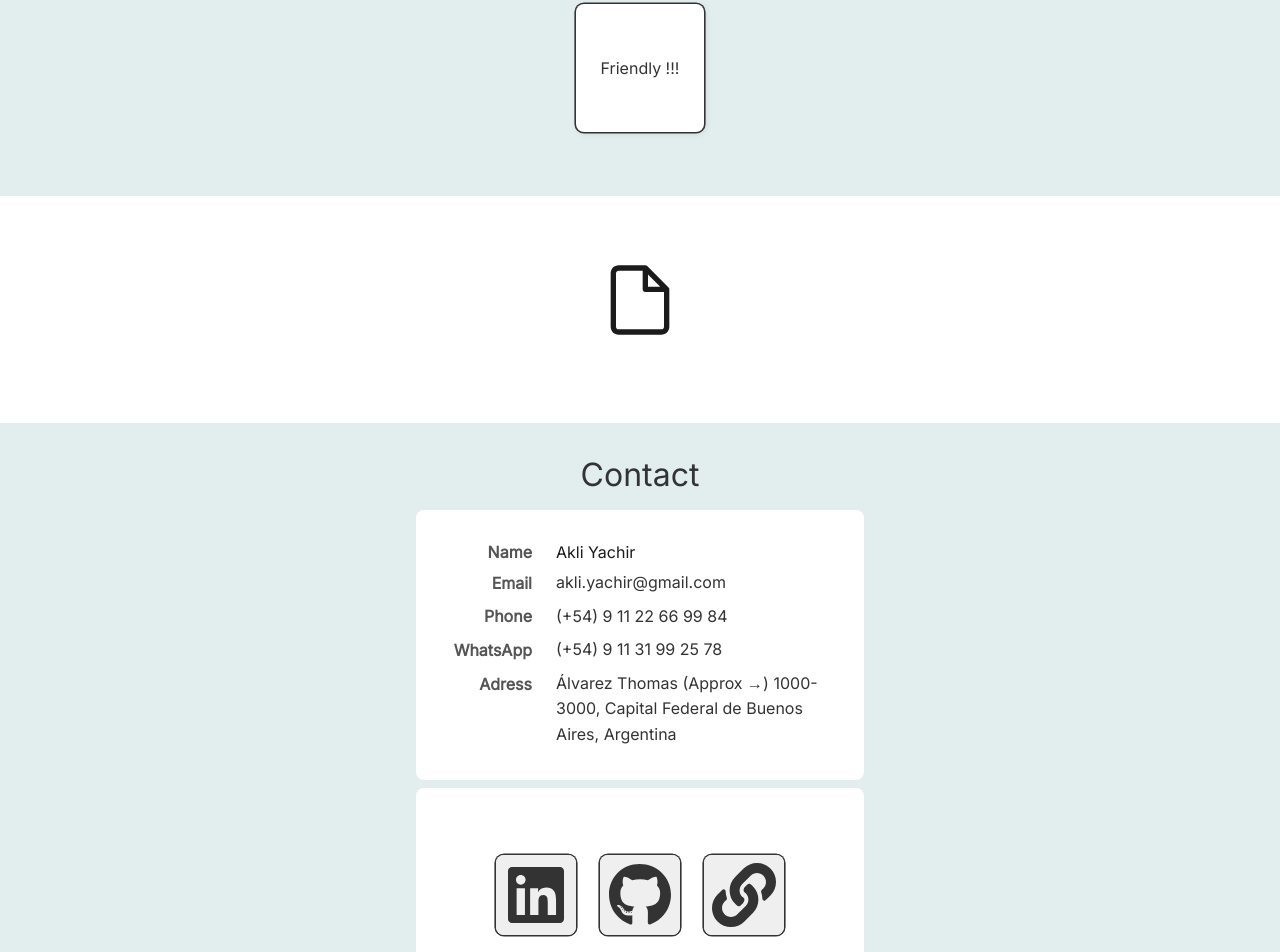
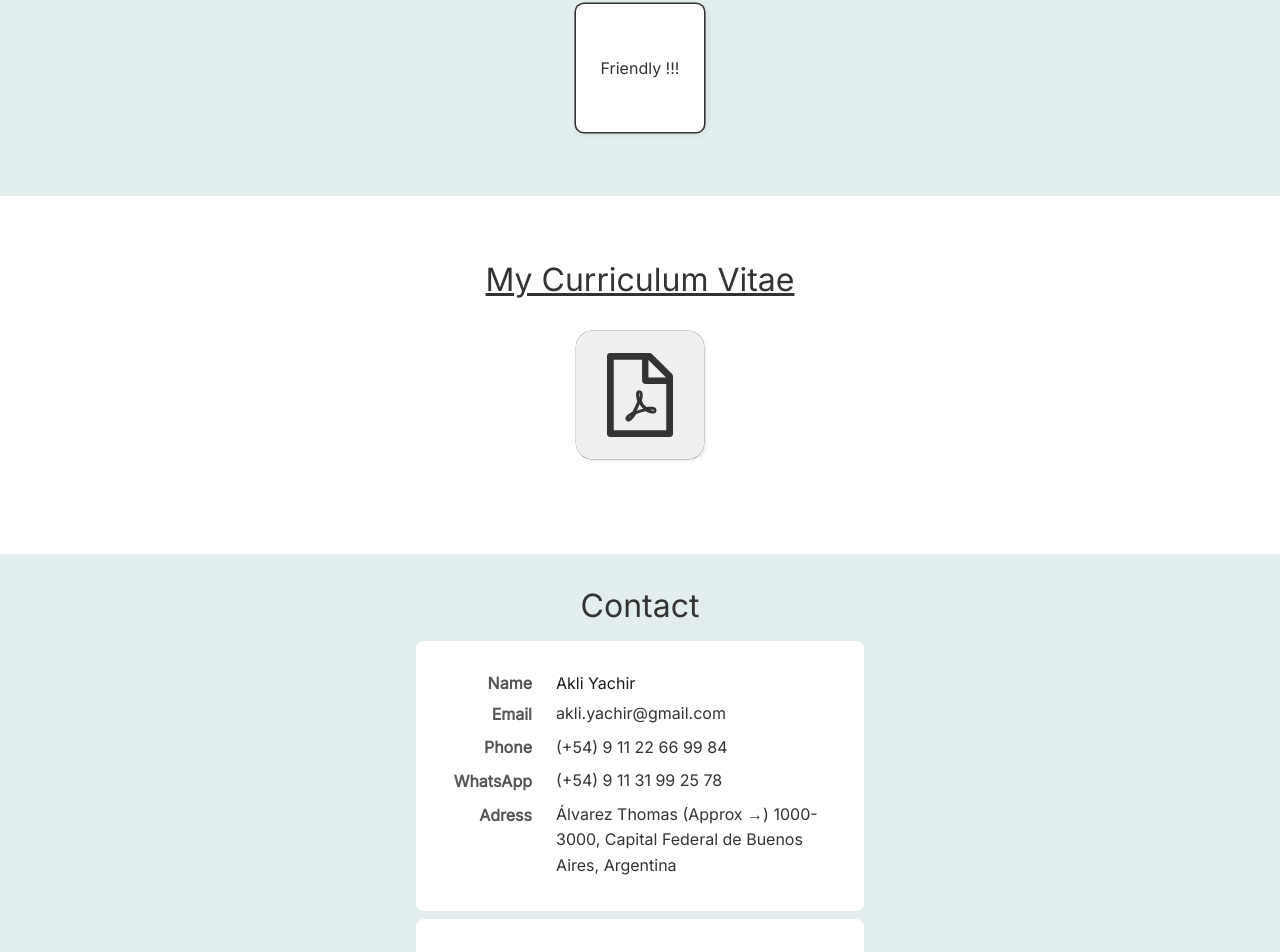
Before and after one commit to akliyachir/portfolio, a React (Vite) app: page / in a window 1280 px wide. Shown: the part 2134-3086 px from the top of the page. Built offline with nearby package versions, Linux system fonts and the light colour scheme.

Commit message:
curriculum section

```diff
--- a/src/Components/8-CurriculumSection/CurriculumSection.css
+++ b/src/Components/8-CurriculumSection/CurriculumSection.css
@@ -1,6 +1,11 @@
 .CurriculumSection {
 	padding: 4rem;
 	margin-top: 3rem;
+	display: flex;
+	justify-content: center;
+	align-items: center;
+	flex-direction: column;
+	gap: 2rem;
 }
 
 .light .CurriculumSection {
@@ -11,11 +16,34 @@
 	background-color: var(--clr-4);
 }
 
+.curriculumTitle {
+	text-align: center;
+	font-size: 2rem;
+	text-decoration: underline;
+}
+
+.light .curriculumTitle {
+	color: var(--clr-5);
+}
+
 .curriculumIconContainer {
-	font-size: 5rem;
+	font-size: 8rem;
 	text-align: center;
 }
 
 .curriculumIconContainer > * {
 	cursor: pointer;
+	color: var(--clr-5);
+	background-color: var(--clr-3);
+	padding: 1rem;
+	border-radius: 1rem;
+	box-shadow: var(--sh-1), 0 0 0 0.01rem var(--clr-5);
+	transition-duration: 200ms;
+	transition-timing-function: ease-in-out;
 }
+
+.curriculumIconContainer > *:hover {
+	scale: 1.1;
+	transition-duration: 200ms;
+	transition-timing-function: ease-in-out;
+}
--- a/src/Components/8-CurriculumSection/CurriculumSection.jsx
+++ b/src/Components/8-CurriculumSection/CurriculumSection.jsx
@@ -1,21 +1,28 @@
 import './CurriculumSection.css';
+
 import {
-	FaFile,
-	FaFileAlt,
-	FaFileArchive,
-	FaFileCode,
-	FaFileContract,
-	FaFileExcel,
-	FaFileMedical,
-} from 'react-icons/fa';
+	RxBookmarkFilled,
+	RxDotFilled,
+	RxFile,
+	RxFileMinus,
+	RxFilePlus,
+	RxFileText,
+	RxStarFilled,
+} from 'react-icons/rx';
 
-import { RxFile } from 'react-icons/rx';
+import {
+	AiFillEdit,
+	AiFillFileExcel,
+	AiOutlineFilePdf,
+	AiFillFileWord,
+} from 'react-icons/ai';
 
 export default function CurriculumSection() {
 	return (
 		<div className='CurriculumSection' id='curriculum'>
+			<div className='curriculumTitle'>My Curriculum Vitae</div>
 			<div className='curriculumIconContainer'>
-				<RxFile />
+				<AiOutlineFilePdf />
 			</div>
 		</div>
 	);
```
